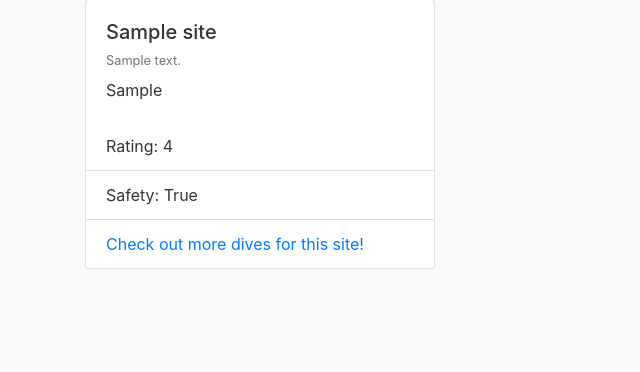
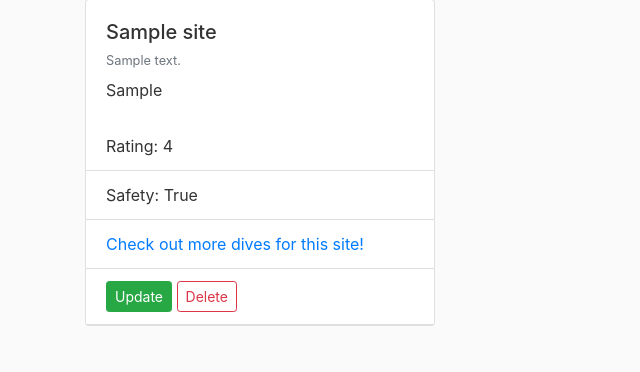
Before and after one commit to BuoyLynn/QuiGlane, a Flask app: page /dive-cards/1 in a window 1280 px wide. Shown: the part 223-595 px from the top of the page, without its empty margins (0-640 px from the left). Run offline with Flask 2, Linux system fonts and the light colour scheme; a user stored in the database is signed in; tables that the repository leaves empty hold one stand-in row (values such as "Sample post"); some libraries are stand-ins or nearby versions.

Commit message:
Dive Delete Works. Dive Update In-Works

```diff
--- a/server.py
+++ b/server.py
@@ -23,13 +23,15 @@ def load_user(user_id):
 
 @app.route("/")
 def home():
+    """Route to App home"""
     marker = Site.query.all()
     return render_template("home.html", title="Go Glean!",
                                         marker=marker)
 
-# API for data to be added to GOOG maps HOME
+# API Routes
 @app.route('/api/sites-info')
 def site_info():
+    """JSON Route to seed markers on Google Maps API"""
     sites_dives = db.session.query(Site, Dive).outerjoin(Dive).all()
     # print(f"sites_dives[0] = {sites_dives[0]} Opentime = {sites_dives[0].open_time} ")
     make_info_json = []
@@ -69,39 +71,16 @@ def site_info():
     # return sites_info
     return jsonify(make_info_json)
 
-# # API for data to be added to user's GOOG maps
-# @app.route('/api/user-dives/<int:user_id>')
-# # @login_required
-# def user_dives(user_id):
-    user_dives = db.session.query(Dive).filter_by(user_id=user_id).all()
-    make_info_json = []
-    for dive in user_dives:
-        # convert all time to string to jasonify
-        if dive.dive_time is not None: # otherwise will through error, nonetype cannot be strftime
-            dive.dive_time = dive.dive_time.strftime('%H%M')
-        else:
-            pass
-        if dive.site.open_time != None or dive.site.close_time != None:
-            dive.site.open_time = dive.site.open_time.strftime('%H%M')
-            dive.site.close_time = dive.site.close_time.strftime('%H%M')
-        else:
-            pass
 
-        user_dive_info = {'lat': dive.site.latitude,
-                       'lng': dive.site.longitude,
-                       'business': dive.site.site_name,
-                       'address': dive.site.address,
-                       'category': dive.site.category,
-                       'dive_day': dive.dive_day,
-                       'dive_time': dive.dive_time,
-                       'rating': dive.rating,
-                       'safety': dive.safety,
-                       'details': dive.items
-                    }
-        make_info_json.append(user_dive_info)
-        # sites_info = json.dumps(make_info_json)
-    # return sites_info
-    return jsonify(make_info_json)
+@app.route('/api/sites-autocomp')
+def site_autocomp():
+    """JSON generation to feed AJAX for autocomplete in new-dive forms"""
+    site = Site.query.all()
+    make_auto_json = []
+    for site in sites:
+        site_name = site[0]
+
+
 
 @app.route("/login", methods=["GET", "POST"])
 def login():
@@ -217,6 +196,58 @@ def dive_cards(user_id):
     return render_template('profile.html', title=user.user_name, dives=dives)
 
 
+@app.route("/dive-cards/<int:dive_id>/update", methods=["GET", "POST"])
+@login_required
+def update_dive(dive_id):
+    update_dive = Dive.query.get(dive_id)
+    site = Site.query.filter_by(site_id=update_dive.site_id).first()
+    if update_dive.user_id != current_user.user_id:
+
+        flash("Hey! Who dares to pilfer another's glean?", "danger")
+        return redirect(url_for("home"))
+
+    form = Review()
+    if request.method == "POST":
+        update_dive.dive_day = form.dive_day.data
+        update_dive.dive_date = form.dive_date.data
+        update_dive.dive_time = form.dive_time.data
+        update_dive.rating = form.rating.data
+        update_dive.safety = form.safety.data
+        update_dive.items = form.items.data
+
+        db.session.commit()
+
+        flash(f"Your dive was successfully updated.", "success")
+        return redirect(url_for("dive_cards", user_id=current_user.user_id))
+
+    # Open update forms pre-populated with data
+    elif request.method == "GET":
+        form.dive_day.data = update_dive.dive_day
+        form.dive_date.data = update_dive.dive_date
+        form.dive_time.data = update_dive.dive_time
+        form.rating.data = update_dive.rating
+        form.safety.data = update_dive.safety
+        form.items.data = update_dive.items
+
+    return render_template("updatedive.html", title="Dive Update", form=form, update_dive=update_dive, site=site)
+
+
+@app.route("/dive-cards/<int:dive_id>/delete", methods=["POST"])
+@login_required
+def delete_dive(dive_id):
+    delete_dive = Dive.query.get(dive_id)
+    if delete_dive.user_id != current_user.user_id:
+
+        flash("Careful this is not your glean to delete! Karma karma karma.", "danger")
+        return redirect(url_for("home"))
+
+    db.session.delete(delete_dive)
+    db.session.commit()
+
+    flash(f"Your dive review was deleted. Hope to see you add another soon!", "dark")
+    return redirect(url_for("dive_cards", delte_dive=delete_dive, user_id=current_user.user_id))
+
+
 @app.route("/site-cards/<int:site_id>")
 @login_required
 def get_site_cards(site_id):
--- a/templates/dives-from-card.html
+++ b/templates/dives-from-card.html
@@ -6,7 +6,6 @@
       <h2 class="site-card">{{ site.site_name }}</h2>
       <p class="message">Unlock more of reviews (per location) made by your fellow gleaners by adding a Dive Review Card.</p>
       <p class="redirect-login">Go back to my <a class="redirect-login" href="{{ url_for('dive_cards', user_id=current_user.user_id) }}">Dive Cards.</a></p>
-
 
       <div class="row row-cols-1 row-cols-md-3">
       {% for dive in site_dives[::-1] %}
@@ -27,7 +26,7 @@
 
          </div>
       </div>
-      {% endfor %}
+      {% endfor %} <!-- ends the card loop -->
       </div>
    </div>
 {% endblock content %}
--- a/templates/profile.html
+++ b/templates/profile.html
@@ -24,17 +24,50 @@
 			<p class="card-text">{{ dive.items }}</p>
 			</div>
 			<ul class="list-group list-group-flush">
-			<li class="list-group-item">Rating: {{ dive.rating }}</li>
-			<li class="list-group-item">Safety: {{ dive.safety }}</li>
-			<li class="list-group-item"><a href="{{ url_for('get_site_cards', site_id=dive.site.site_id) }}" class="card-link">Check out more dives for this site!</a></li>
-			<!-- <li class="list-group-item"><a href="/site-cards/{{ dive.site.site_id }}" class="card-link">Check out more dives for this site!</a></li> -->
+				<li class="list-group-item">Rating: {{ dive.rating }}</li>
+				<li class="list-group-item">Safety: {{ dive.safety }}</li>
+				<li class="list-group-item"><a href="{{ url_for('get_site_cards', site_id=dive.site.site_id) }}" class="card-link">Check out more dives for this site!</a></li>
+				<!-- Make sure only the logged in user can change their dives -->
+				{% if dive.user_id == current_user.user_id %}
+				<li class="list-group-item">
+					<a class="btn btn-success btn-sm" href="{{ url_for('update_dive', dive_id=dive.dive_id) }}">Update</a>
+					<button type="button" class="btn btn-outline-danger btn-sm" data-toggle="modal" data-target="#deletePopUp">Delete</button>
+				</li>
+
+				<!-- Modal: Delete pop up confirmation from bootstrap -->
+				<div class="modal fade" id="deletePopUp" tabindex="-1" role="dialog" aria-labelledby="deletePopUpLabel" aria-hidden="true">
+					<div class="modal-dialog" role="document">
+					<div class="modal-content">
+						<div class="modal-header">
+						<h5 class="modal-title" id="deletePopUpLabel">Are you sure you want to delete?</h5>
+						<button type="button" class="close" data-dismiss="modal" aria-label="Close">
+							<span aria-hidden="true">&times;</span>
+						</button>
+						</div>
+						<div class="modal-body">
+						By deleting your hard-earned record of gleaning, you will no longer be able to unlock access to related dive reviews and experienced gleaners.
+						</div>
+						<div class="modal-footer">
+						<button type="button" class="btn btn-secondary btn-sm" data-dismiss="modal">Cancel</button>
+						<!-- convert bootstrap button into submit form -->
+						<form action="{{ url_for('delete_dive', dive_id=dive.dive_id) }}" method="POST">
+							<input type="submit" class="btn btn-primary btn-sm" value="Delete">
+							</form>
+						</div>
+					</div>
+					</div>
+				</div>
+
+				{% endif %} <!-- ends condition to check current_user access -->
+
 			</ul>
-
 			</div>
 		</div>
-		{% endfor %}
+
+		{% endfor %}<!-- ends card loop -->
 		</div>
 	</div>
+
 	<script
 	async defer
 	src="https://maps.googleapis.com/maps/api/js?key=AIzaSyAZ2sdOS6MD6Z4gB_cw40jz0qhy8e1qkDo&callback=initMapUser">
```
Lines whose indentation alone changed are shown as unchanged.
